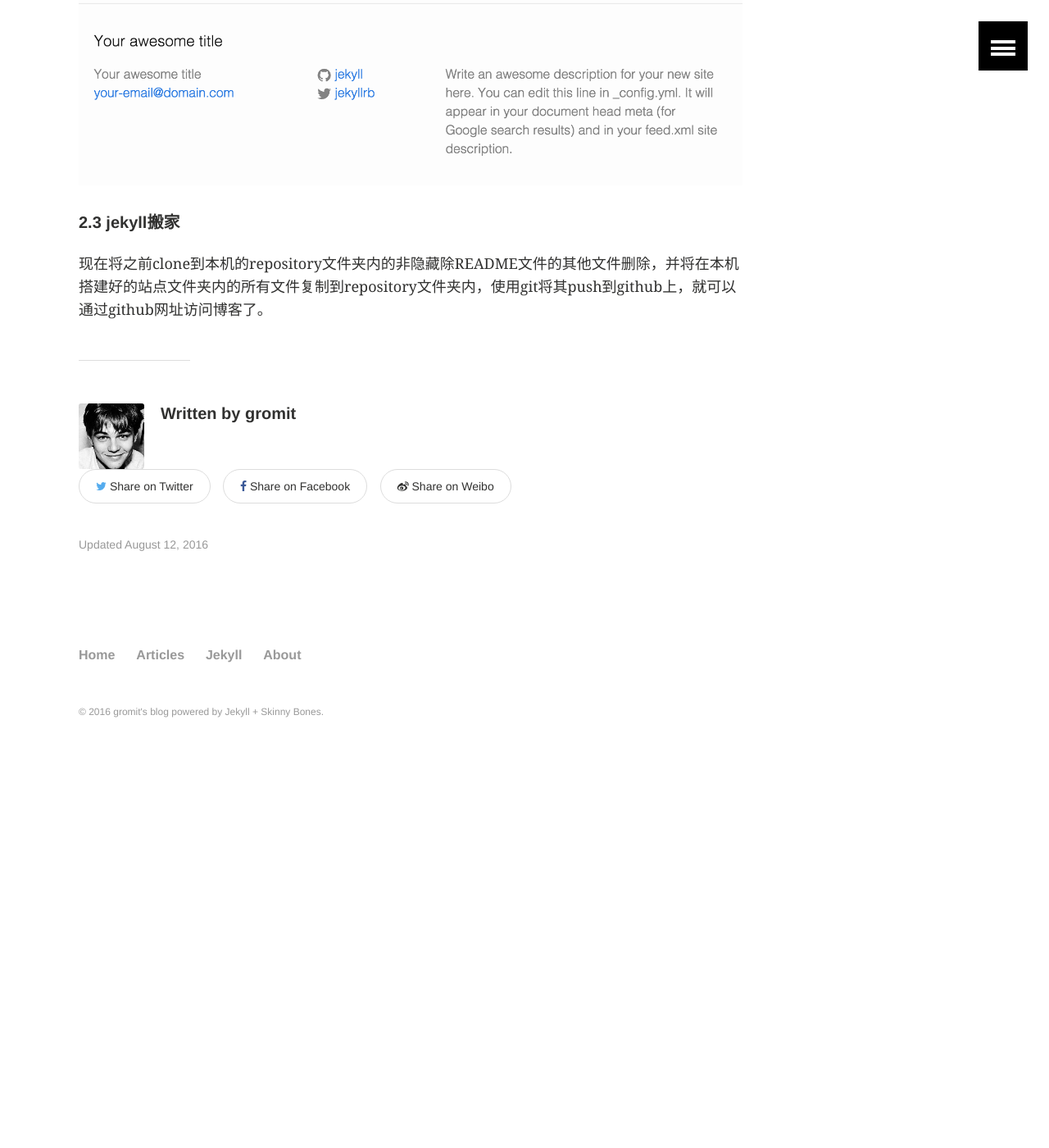
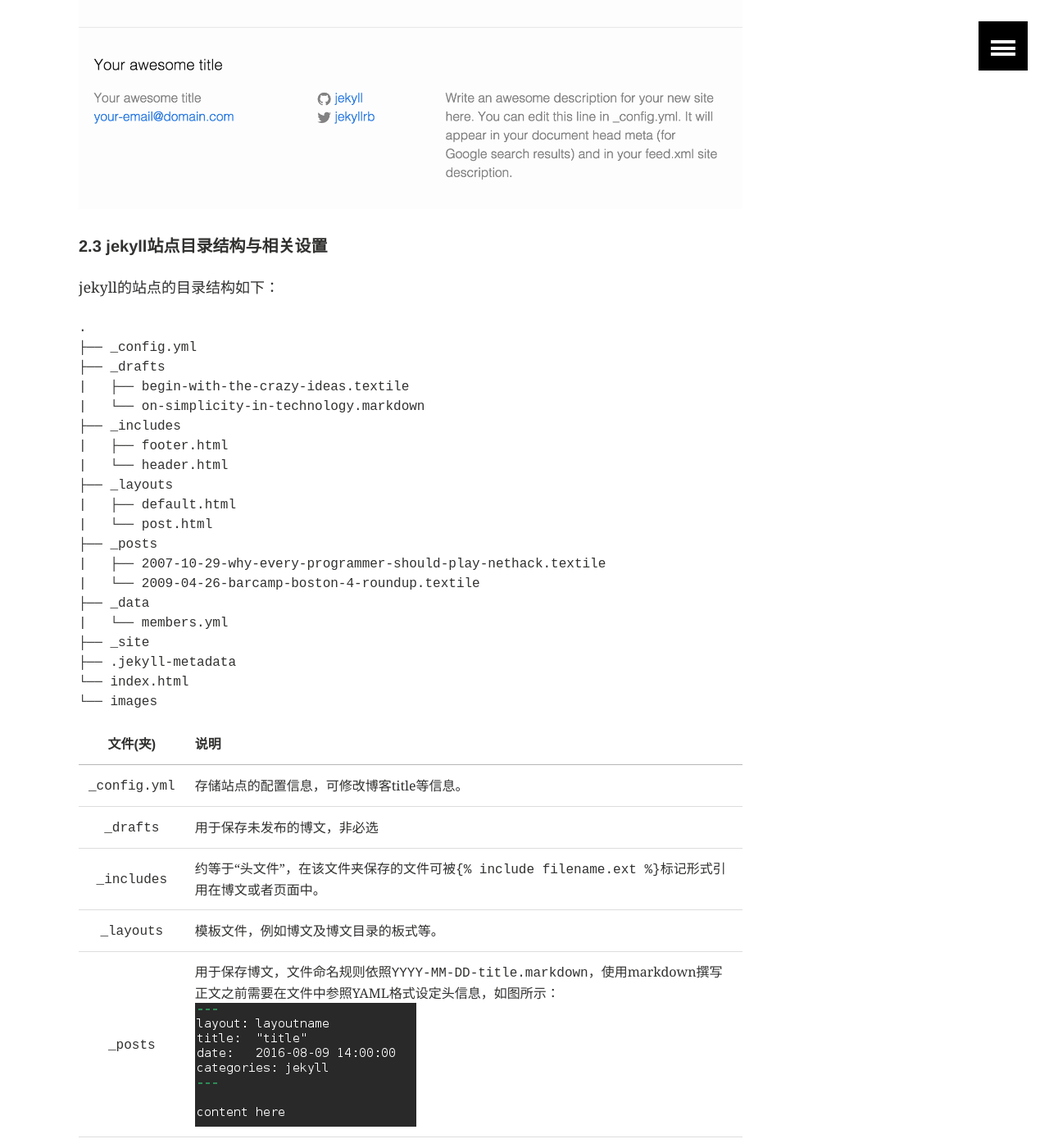
Before and after one commit to gro-mit/gro-mit.github.io, a Jekyll site: the page built from _posts/jekyll/2016-08-12-build-a-jekyll-based-blog.markdown, in a window 1280 px wide and 1400 px high, scrolled down 4386 px. Shown: the whole window at 82% size. Built offline with Jekyll 4.4.1, drawn with Linux system fonts in a browser that asks for light colours; comment, search, counter and statistics services are not loaded; before the commit the page ends 5340 px from its top, so only the background shows below that; some of the changed text lies outside the part shown.

Commit message:
update the 2nd jekyll blog

````diff
--- a/_posts/2016-08-10-hello-my-bolg.markdown
+++ b/_posts/2016-08-10-hello-my-bolg.markdown
@@ -8,7 +8,7 @@
 ---
 平时都会有记录东西的习惯，不论是心情还是关于知识、技术的，积累在evernote或者是onenote上面，一点一滴，江河湖海。看着自己的笔记，总能回想起解决对应问题时从别家博客论坛学习的场景。慢慢地，头脑中浮现出一个词——分享。
 
-我从别人的分享中获益，自然地，可以把它回馈到网池里，把自己在平时觉得有益的，分享出来，或许能够给别人以帮助。在分享给别人的过程中，既重新梳理自己的所做，又有机会和别人交换想法，或许能"再学习"到很多。于人于己都有益的事情，何乐而不为呢。
+我从别人的分享中获益，自然地，可以把它回馈到网池里，把自己在平时觉得有益的分享出来，或许能够给别人以帮助。在分享给别人的过程中，既重新梳理自己的所做，又有机会和别人交换想法，或许能"再学习"到很多。于人于己都有益的事情，何乐而不为呢。
 
 one step,
 
--- a/_posts/jekyll/2016-08-12-build-a-jekyll-based-blog.markdown
+++ b/_posts/jekyll/2016-08-12-build-a-jekyll-based-blog.markdown
@@ -15,13 +15,13 @@
 
 ##### 1.1 在github上创建github pages blog仓库
 
-登陆github页面，点击新建repository，显示如下图，输入repository名称、描述。作为一个规范的项目，还需勾选初始化README，以便他人更好地了解你的项目。
+登陆github页面，点击新建repository，显示如下图，输入repository名称(以`username.github.io`的格式，这也就是你站点的url)、描述。作为一个规范的项目，还需勾选初始化README，以便他人更好地了解你的项目。
 
-![pic]({{ site.url }}/images/jekyll/build-a-jekyll-based-blog/shot1.png)
+![pic]({{ site.url }}/images/jekyll/201608/shot1.png)
 
 在建立好的repository页面打开 `Settings`，找到如下图板块，并点击 `Lunch automatic page generator`，依次点击 `Continue to layouts`、`Publish page`就可以生成相应的站点，输入对应的url即可进行访问。
 
-![pic]({{ site.url }}/images/jekyll/build-a-jekyll-based-blog/shot2.png)
+![pic]({{ site.url }}/images/jekyll/201608/shot2.png)
 
 以上就完成了在github上建立repository并自动生成博客站点的任务。
 
@@ -114,13 +114,74 @@
 #  browse to url http://localhost:4000
 ```
 
-在浏览器中访问如上url，显示如下：
+在浏览器中访问如上url，显示如下就证明本地jekyll站点搭建成功：
 
-![pic]({{ site.url }}/images/jekyll/build-a-jekyll-based-blog/shot3.png)
+![pic]({{ site.url }}/images/jekyll/201608/shot3.png)
 
-##### 2.3 jekyll搬家
+##### 2.3 jekyll站点目录结构与相关设置
+
+jekyll的站点的目录结构如下：
+
+```bssh
+.
+├── _config.yml
+├── _drafts
+|   ├── begin-with-the-crazy-ideas.textile
+|   └── on-simplicity-in-technology.markdown
+├── _includes
+|   ├── footer.html
+|   └── header.html
+├── _layouts
+|   ├── default.html
+|   └── post.html
+├── _posts
+|   ├── 2007-10-29-why-every-programmer-should-play-nethack.textile
+|   └── 2009-04-26-barcamp-boston-4-roundup.textile
+├── _data
+|   └── members.yml
+├── _site
+├── .jekyll-metadata
+└── index.html
+└── images
+```
+
+|文件(夹)|说明|
+|:---:|---|
+|`_config.yml`|存储站点的配置信息，可修改博客title等信息。|
+|`_drafts`|用于保存未发布的博文，非必选|
+|`_includes`|约等于“头文件”，在该文件夹保存的文件可被{% raw %}`{% include filename.ext %}`{% endraw %}标记形式引用在博文或者页面中。|
+|`_layouts`|模板文件，例如博文及博文目录的板式等。|
+|`_posts`|用于保存博文，文件命名规则依照`YYYY-MM-DD-title.markdown`，使用markdown撰写正文之前需要在文件中参照YAML格式设定头信息，如图所示：![pic]({{ site.url }}/images/jekyll/201608/shot4.png) |
+|`_data`|用于保存特定形式的站点数据。|
+|`_site`|可以理解为存放jekyll在站点修改更新后“编译”的文件|
+|`images`|存放站点的资源文件如图片等，非必选。|
+|其它|`css`文件夹存放css样式；`favicon.ico`存放于根目录，是站点在浏览器tab页的图标，可以使用`.png`或`.jpg`文件修改扩展名得到。|
+
+##### 2.4 jekyll主题
+
+jekyll的博客主题有很多，下面是较常用的主题网站：
+
+* [github.com/jekyll/jekyll/wiki][theme 1]
+
+* [jekyllthemes.org][theme 2]
+
+* [themes.jekyllrc.org][theme 3]
+
+在选好喜欢的主题后，可以选择将该主题的`.zip`文件下载，或者从github上将其clone下来，并将其根目录中的非隐藏文件全部替换到自己的的博客根目录中(隐藏文件是主题的git信息，需要忽略)，进行个性化设置,并执行如下命令查看模板：
+
+```bash
+$ bundle install
+$ bundle exec jekyll serve
+```
+
+如果仅通过`jekyll serve`启动服务则会报错，因为模板通过bundle安装独立的依赖环境，在以后的个性化修改环节中择可以使用`jekyll serve`启动服务。
+
+##### 2.5 jekyll搬家
 
 现在将之前clone到本机的repository文件夹内的非隐藏除README文件的其他文件删除，并将在本机搭建好的站点文件夹内的所有文件复制到repository文件夹内，使用git将其push到github上，就可以通过github网址访问博客了。
+
+#### 3 后记
+以上就初步地完成了基于jekyll和github的博客搭建。这里需要说明的是，对于目录中结构的相关设定，可以去jekyll官网查看英文文档。也可以自己尝试修改，查看相关变化慢慢摸索jekyll的各部分功能。我所使用的博客模板源于[SKINNY BONES][skinny bones]。里面的较为详细的主题安装以及个性化设置的说明，有助于更好地了解jekyll。现在我们就可以开始在本机写博客了，之后提交到github上就完成了博客更新。
 
 
 
@@ -132,3 +193,7 @@
 [gem]: https://rubygems.org/pages/download
 [nodejs]: https://nodejs.org/en/download/
 [python]: https://www.python.org/downloads/
+[theme 1]: https://github.com/jekyll/jekyll/wiki
+[theme 2]: http://jekyllthemes.org/
+[theme 3]: http://themes.jekyllrc.org/
+[skinny bones]: https://mmistakes.github.io/skinny-bones-jekyll/
````
Also changed, not shown: _posts/jekyll/2016-08-13-enhance-your-blog.markdown (added, +60 -0 lines), images/jekyll/201608/shot1.png (renamed from images/jekyll/build-a-jekyll-based-blog/shot1.png), images/jekyll/201608/shot2.png (renamed from images/jekyll/build-a-jekyll-based-blog/shot2.png), images/jekyll/201608/shot3.png (renamed from images/jekyll/build-a-jekyll-based-blog/shot3.png), images/jekyll/201608/shot4.png (added), images/jekyll/201608/shot5.png (added), images/jekyll/201608/shot6.png (added), images/jekyll/201608/shot7.png (added), images/jekyll/201608/shot8.png (added).
